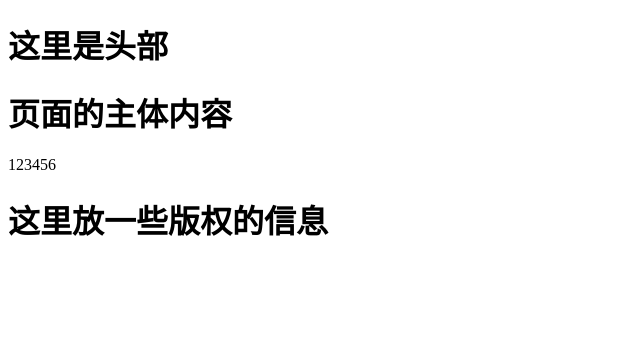
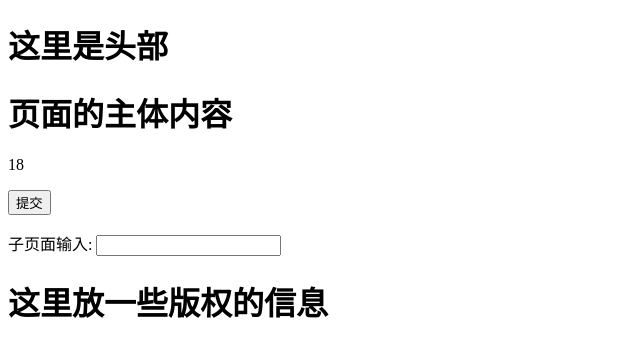
Before and after one commit to LucianoKlein/reactDemo, a React app in the folder react2/: page / in a window 1280 px wide. Shown: the top 356 px of the page, without its empty margins (0-640 px from the left). Built offline with nearby package versions, Linux system fonts and the light colour scheme.

Commit message:
通过父组件传函数props给子组件，然后子组件调用父组件的相应函数来改变父组件的参数

```diff
--- /dev/null
+++ b/react2/src/components/bodychild.jsx
@@ -0,0 +1,13 @@
+import React from 'react';
+import ReactDOM from 'react-dom';
+
+export default class BodyChild extends React.Component {
+    render() {
+        return (
+            <div>
+                <p>子页面输入: <input type="text" onChange={this.props.handleChildValueChange}/></p>
+            </div>
+        )
+    }
+
+}
--- a/react2/src/components/indexBody.jsx
+++ b/react2/src/components/indexBody.jsx
@@ -1,4 +1,5 @@
 import React from 'react';
+import BodyChild from '../components/bodychild.jsx';
 export default class BodyIndex extends React.Component {
     constructor() {
         super();
@@ -8,17 +9,23 @@ export default class BodyIndex extends React.Component {
         };
     }
 
+    changeUserInfo() {
+        this.setState({
+            age: 50
+        });
+    }
+
+    handleChildValueChange(event) {
+        this.setState({age: event.target.value});
+    }
     render() {
-        setTimeout(()=>{
-            this.setState({
-                username: "Mooc",
-                age: "30"
-            });
-        }, 4000);
+
         return (
             <main>
                 <h1>页面的主体内容</h1>
-                <p>{this.props.userid}</p>
+                <p>{this.state.age}</p>
+                <input type="button" value="提交" onClick={this.changeUserInfo.bind(this)}/>
+                <BodyChild handleChildValueChange={this.handleChildValueChange.bind(this)}/>
             </main>
         )
     }
--- a/react2/src/js/app.jsx
+++ b/react2/src/js/app.jsx
@@ -14,7 +14,8 @@ class Index extends React.Component {
     componentDidMount() {
         console.log("Index - componentDidMount");
     }
-   render() {
+
+    render() {
         return (
             <div>
                 <ComponentHeader/>
```
